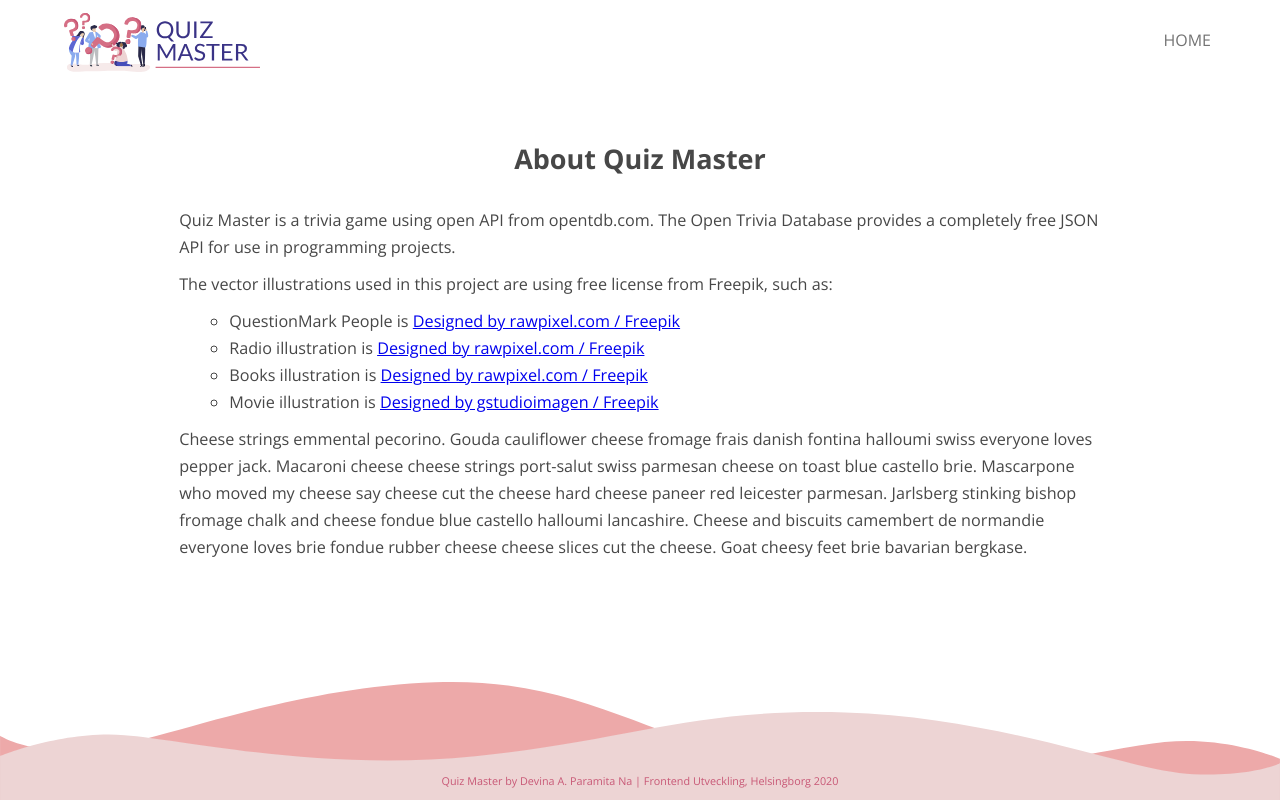
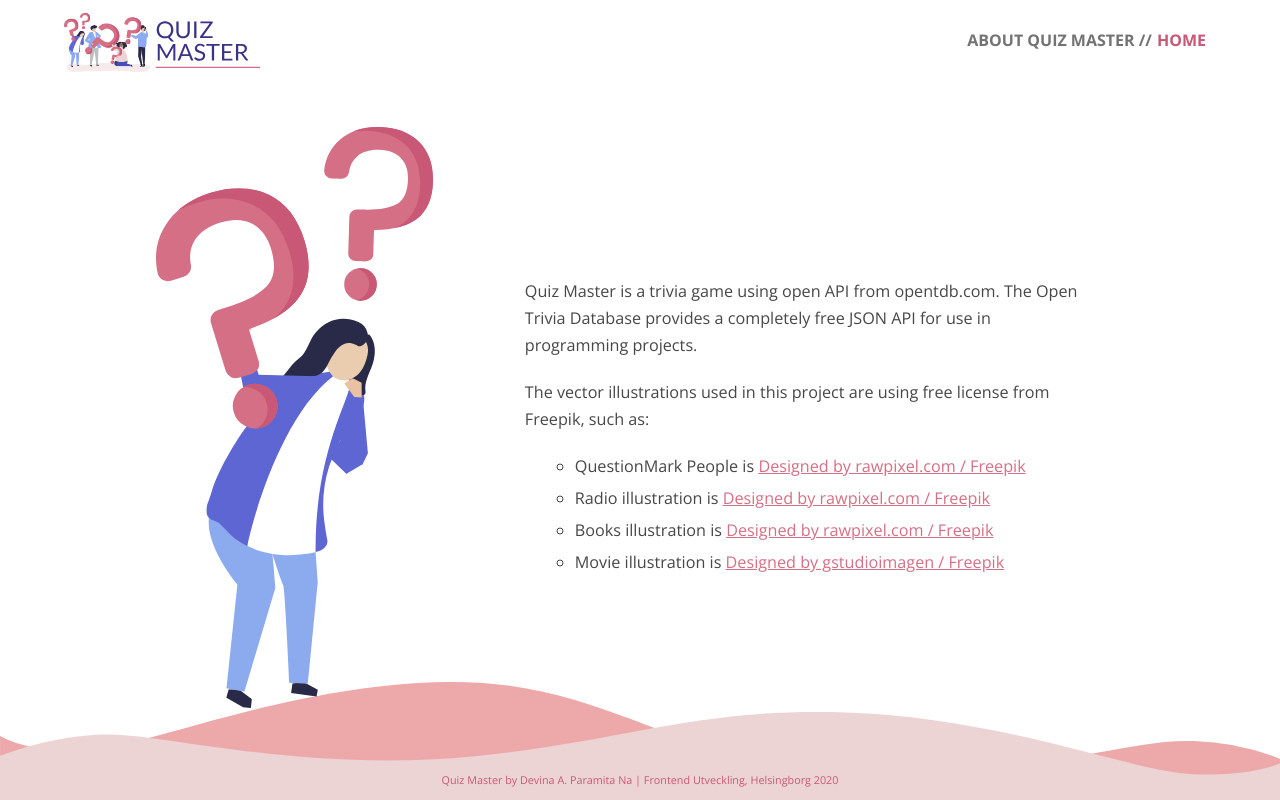
Before and after one commit to devinardya/mandatory-uxdesign2, a React (Create React App) app: page /about in a window 1280 px wide. Built offline with nearby package versions, Linux system fonts and the light colour scheme.

Commit message:
add pie chart to stat, change about page design, change header design

```diff
--- a/package.json
+++ b/package.json
@@ -14,9 +14,11 @@
     "react-helmet-async": "^1.0.4",
     "react-icons": "^3.9.0",
     "react-loader-spinner": "^3.1.5",
+    "react-minimal-pie-chart": "^7.0.0",
     "react-router-dom": "^5.1.2",
     "react-scripts": "3.4.1",
-    "rxjs": "^6.5.4"
+    "rxjs": "^6.5.4",
+    "victory": "^34.1.3"
   },
   "scripts": {
     "start": "react-scripts start",
--- a/src/About.js
+++ b/src/About.js
@@ -2,21 +2,23 @@ import React from 'react';
 import './about.css';
 import { Helmet, HelmetProvider } from 'react-helmet-async';
 import FooterImg from './FooterImg';
-import FocusTrap from 'focus-trap-react';
+import AboutImg from './design/about-illustration.svg';
 import Header from "./Header";
 import Footer from "./Footer";
 
 
-const About = ({ location }) => {
+const About = () => {
     return <>
                 <HelmetProvider>
                     <Helmet>
                         <title>Quiz Master - About</title>
                     </Helmet>
                     <main className="block">
-                        <Header page="quiz"/>
+                        <Header page="about"/>
                         <section className="block__about">
-                            <h2>About Quiz Master</h2>
+                            <figure>
+                                <img src={AboutImg} alt="about page illustration" />
+                            </figure>
                             <article>
                                 <p>Quiz Master is a trivia game using open API from opentdb.com. The Open Trivia Database provides a completely free JSON API for use in programming projects.</p>
                                 <p>The vector illustrations used in this project are using free license from Freepik, such as: </p>
@@ -34,8 +36,7 @@ const About = ({ location }) => {
                                     <p>Movie illustration is <a href="http://www.freepik.com">Designed by gstudioimagen / Freepik</a></p>
                                     </li>
                                 </ul>
-                                <p>Cheese strings emmental pecorino. Gouda cauliflower cheese fromage frais danish fontina halloumi swiss everyone loves pepper jack. Macaroni cheese cheese strings port-salut swiss parmesan cheese on toast blue castello brie. Mascarpone who moved my cheese say cheese cut the cheese hard cheese paneer red leicester parmesan. Jarlsberg stinking bishop fromage chalk and cheese fondue blue castello halloumi lancashire. Cheese and biscuits camembert de normandie everyone loves brie fondue rubber cheese cheese slices cut the cheese. Goat cheesy feet brie bavarian bergkase.</p>
-                            </article>
+                                </article>
                         </section>
                         <Footer />
                     </main>
--- a/src/Header.js
+++ b/src/Header.js
@@ -7,6 +7,16 @@ class Header extends React.PureComponent {
 
 
     render() {
+
+        let renderHeader =  (
+                             <figure>
+                                <img
+                                    src={Logo}
+                                    alt="quiz master logo"
+                                    className="block__header__logo"
+                                />
+                            </figure>
+        )
 
         let renderPage;
         if(this.props.page === "home") {
@@ -20,17 +30,31 @@ class Header extends React.PureComponent {
                             </figure>
                         </header>
         } else if(this.props.page === "quiz") {
-            renderPage = <header className = "block__header-quiz">
-                            <figure>
-                                <img
-                                    src={Logo}
-                                    alt="quiz master logo"
-                                    className="block__header__logo"
-                                />
-                            </figure>
-                            <Link to="/" className="block__header--nav">HOME</Link>
+            renderPage = <header className = "block__header-other">
+                            {renderHeader}
+                            <nav className="block__header--nav">
+                                <h4>QUIZ MASTER //</h4>
+                                <Link to="/" className="block__header--nav">HOME</Link>
+                            </nav>
+                        </header>
+        } else if(this.props.page === "stats") {
+            renderPage = <header className = "block__header-other">
+                            {renderHeader}
+                            <nav className="block__header--nav">
+                                <h4>GAME STATS //</h4>
+                                <Link to="/" className="block__header--nav">HOME</Link>
+                            </nav>
+                        </header>
+        } else if(this.props.page === "about") {
+            renderPage = <header className = "block__header-other">
+                            {renderHeader}
+                            <nav className="block__header--nav">
+                                <h4>ABOUT QUIZ MASTER //</h4>
+                                <Link to="/" className="block__header--nav">HOME</Link>
+                            </nav>
                         </header>
         }
+
 
         return  <>
                     {renderPage}
--- a/src/QuizSection.js
+++ b/src/QuizSection.js
@@ -203,7 +203,7 @@ const QuizSection = ({category}) => {
         console.log(correctPercentStat);
         let copyCorrPercent = correctPercentStat;
         copyCorrPercent = ((copyCorrAns / (copyPlayedGames*10)) * 100)
-        updateCorrectPercentage(copyCorrPercent.toFixed(2))
+        updateCorrectPercentage(Math.round(copyCorrPercent))
 
         updateResultModalStatus(true);
         console.log('roaor5')
--- a/src/ResultModal.js
+++ b/src/ResultModal.js
@@ -61,7 +61,7 @@ const Create = ({ result,
                             <h5 id="dialog1Desc">You answered</h5>
                             <h1 id="dialog1Desc">{result}/10</h1>
                             <h5 id="dialog1Desc">{result <= 1 ? "question correct" : "questions correct"}</h5>
-                            <nav>
+                            <nav className="block__modalContainer--nav">
                                 <button onClick={restartGame}>Play again</button>
                                 <button onClick={backToHome}>Back to home</button>
                             </nav>
--- a/src/about.css
+++ b/src/about.css
@@ -9,20 +9,12 @@
 
 .block__about {
     width: 100%;
-    height: 70%;
+
     text-align: center;
     display: flex;
-    flex-flow: column wrap;
-    justify-content: flex-start;
+    flex-flow: row wrap;
+    justify-content: center;
     align-items: center;
-}
-
-.block__about > article {
-    text-align: left;
-    width: 80%;
-    font-size: 0.9rem;
-    margin: 20px 0;
-    line-height: 1.5rem;
 }
 
 .block__about > article > ul {
@@ -30,6 +22,38 @@
     margin-left: 50px;
 }
 
+.block__about > figure {
+    width: 40%;
+    z-index: 99999;
+}
+
+.block__about > figure > img {
+    width: 60%;
+}
+
+.block__about > article {
+    width: 60%;
+    text-align: left;
+}
+
 .block__about > article > p {
     margin: 10px 0;
+    width: 80%;
+    font-size: 0.9rem;
+    margin: 20px 0;
+    line-height: 1.5rem;
 }
+
+.block__about > article > h2 {
+    color: #C85876;
+}
+
+.block__about > article > ul > li {
+    font-size: 0.9rem;
+    margin: 5px 0;
+    line-height: 1.5rem;
+}
+
+.block__about > article > ul > li > p > a {
+    color: #D56F85;
+}
--- a/src/header.css
+++ b/src/header.css
@@ -1,5 +1,5 @@
 .block__header-home,
-.block__header-quiz {
+.block__header-other {
     width:100%;
     display: flex;
     flex-flow: row wrap;
@@ -12,7 +12,7 @@
     text-align: center;
 }
 
-.block__header-quiz {
+.block__header-other {
     justify-content: space-between;
     align-items: center;
     height: 10%;
@@ -21,8 +21,20 @@
 .block__header--nav {
     text-decoration: none;
     font-size: 16px;
+    color: #C85876;
+    padding: 5px;
+    font-weight: bold;
+}
+
+.block__header--nav {
+    display: flex;
+    flex-flow: row wrap;
+    justify-content: flex-end;
+    align-items: center;
+}
+
+.block__header--nav > h4 {
     color: #737373;
-    padding: 5px;
 }
 
 .block__header--nav:hover {
@@ -34,7 +46,7 @@
     width: 70%;
 }
 
-.block__header-quiz > figure > .block__header__logo {
+.block__header-other > figure > .block__header__logo {
     margin-top: 10px;
     width: 40%;
 }
--- a/src/quizpage.css
+++ b/src/quizpage.css
@@ -19,7 +19,7 @@
 
 .block__section > h4 {
     margin-bottom: 24px;
-    color: #9F3132;
+    color: #C85876;
 }
 
 .block__section__questionBox {
--- a/src/resultmodal.css
+++ b/src/resultmodal.css
@@ -43,7 +43,7 @@
     margin: 0;
 }
 
-.block__modalContainer__dialogBox > nav > button {
+.block__modalContainer--nav > button {
     width: 166px;
     height: 40px;
     background-color: #D56F85;
@@ -55,20 +55,20 @@
     font-weight: bold;
 }
 
-.block__modalContainer__dialogBox > nav > button:hover {
+.block__modalContainer--nav > button:hover {
     background-color: rgb(177, 53, 80);
     cursor: pointer;
 }
 
-.block__modalContainer__dialogBox > nav > button:focus-within {
+.block__modalContainer--nav > button:focus-within {
     outline: 1px dashed rgb(202, 202, 202);
 }
 
-.block__modalContainer__dialogBox > nav > button:first-of-type {
+.block__modalContainer--nav > button:first-of-type {
     background-color: #EDA9A9;
 }
 
-.block__modalContainer__dialogBox > nav > button:first-of-type:hover {
+.block__modalContainer--nav > button:first-of-type:hover {
     background-color: rgb(202, 120, 120);
     cursor: pointer;
 }
```
Also changed, not shown: src/Stats.js (+51 -11 lines), src/stats.css (+62 -11 lines), src/design/about-illustration.svg (added), 1 other file (tests, documents, lock files or other folders).
